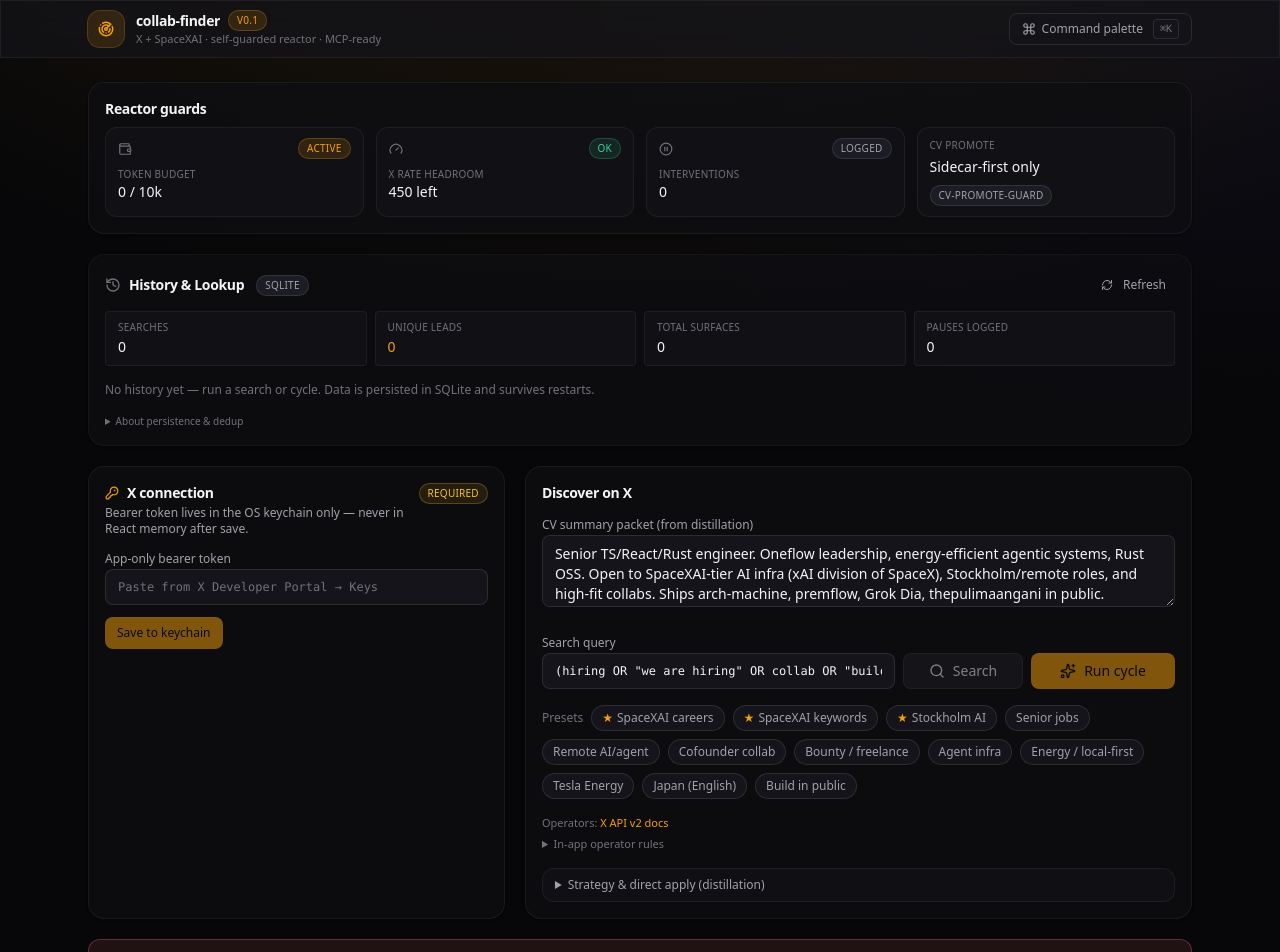
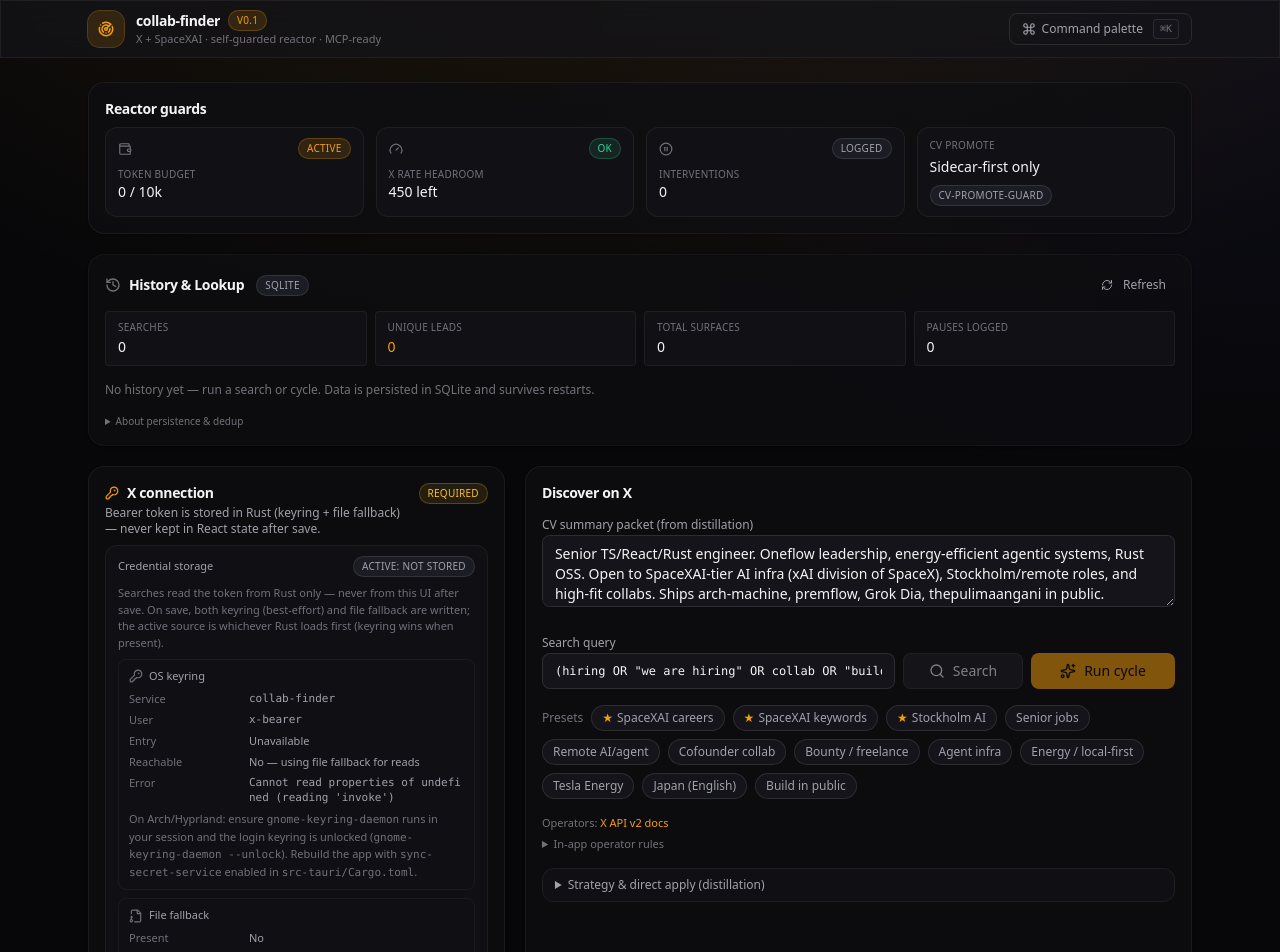
Before and after one commit to p10ns11y/collab-finder, a React (Vite) app: page / in a window 1280 px wide. Shown: the top 952 px of the page. Built offline with nearby package versions, Linux system fonts and the light colour scheme.

Commit message:
feat(ui): show credential storage source and file path
Wire get_x_bearer_storage through MVU, display keyring vs file fallback
in the credentials panel, and verify save/clear via storage status.

Co-authored-by: Grok Build <noreply@x.ai>

```diff
--- a/src/adapters/tauri/credentials-adapter.ts
+++ b/src/adapters/tauri/credentials-adapter.ts
@@ -1,10 +1,11 @@
+import type { BearerStorageStatus } from '../../core/domain/credentials'
 import type { CredentialsPort } from '../../ports/credentials-port'
 import { map } from '../../core/result'
 import { safeInvoke } from './safe-invoke'
 
 export function createTauriCredentialsPort(): CredentialsPort {
   return {
-    hasStored: () => safeInvoke<boolean>('has_x_bearer'),
+    getStorage: () => safeInvoke<BearerStorageStatus>('get_x_bearer_storage'),
     save: async (token) => {
       const result = await safeInvoke<void>('set_x_bearer', { token })
       return map(result, () => undefined)
@@ -16,8 +17,8 @@
 /** Bridge port (Result) → effect layer (throws via Promise rejection avoided). */
 export function credentialsPortForEffects(port: CredentialsPort) {
   return {
-    async hasStored() {
-      const result = await port.hasStored()
+    async getStorage() {
+      const result = await port.getStorage()
       if (!result.ok) throw result.error
       return result.value
     },
--- a/src/components/finder/credentials-panel.tsx
+++ b/src/components/finder/credentials-panel.tsx
@@ -1,16 +1,21 @@
-import { KeyRound, Loader2, ShieldCheck, Trash2 } from 'lucide-react'
+import { KeyRound, Loader2, Trash2 } from 'lucide-react'
+import type { BearerStorageStatus } from '../../core/domain/credentials'
+import { activeSourceLabel } from '../../core/domain/credentials'
 import type { ConnectionFlow } from '../../core/finder/flows'
 import { Badge } from '../ui/badge'
 import { Button } from '../ui/button'
 import { Card, CardContent, CardDescription, CardHeader, CardTitle } from '../ui/card'
 import { Input } from '../ui/input'
 import { Label } from '../ui/label'
+import { CredentialsStorageDetails } from './credentials-storage-details'
 
 type Props = {
   flow: ConnectionFlow
   draft: string
   notice: string | null
   busy: boolean
+  storage: BearerStorageStatus | null
+  checking: boolean
   onDraftChange: (draft: string) => void
   onSave: () => void
   onClear: () => void
@@ -21,12 +26,16 @@
   draft,
   notice,
   busy,
+  storage,
+  checking,
   onDraftChange,
   onSave,
   onClear,
 }: Props) {
   const connected = flow === 'connected' || flow === 'clearing'
-  const checking = flow === 'checking'
+  const isChecking = flow === 'checking' || checking
+
+  const activeLabel = storage ? activeSourceLabel(storage.active_source) : null
 
   return (
     <Card className="overflow-hidden">
@@ -37,15 +46,18 @@
             X connection
           </CardTitle>
           <CardDescription>
-            Bearer token lives in the OS keychain only — never in React memory after save.
+            Bearer token is stored in Rust (keyring + file fallback) — never kept in React state
+            after save.
           </CardDescription>
         </div>
-        <Badge tone={connected ? 'success' : checking ? 'neutral' : 'warning'}>
-          {checking ? 'Checking…' : connected ? 'Connected' : 'Required'}
+        <Badge tone={connected ? 'success' : isChecking ? 'neutral' : 'warning'}>
+          {isChecking ? 'Checking…' : connected ? 'Connected' : 'Required'}
         </Badge>
       </CardHeader>
       <CardContent className="space-y-3">
-        {!connected && !checking && (
+        <CredentialsStorageDetails storage={storage} checking={isChecking} />
+
+        {!connected && !isChecking && (
           <div className="space-y-2">
             <Label htmlFor="x-bearer">App-only bearer token</Label>
             <Input
@@ -60,14 +72,15 @@
             />
           </div>
         )}
-        {connected && (
-          <div className="flex items-center gap-2 rounded-lg border border-success/20 bg-success/5 px-3 py-2 text-xs text-success">
-            <ShieldCheck className="h-4 w-4 shrink-0" aria-hidden />
-            Keychain active — searches use Rust-side credentials.
-          </div>
+
+        {connected && activeLabel && (
+          <p className="text-xs text-success">
+            Connected — searches use <strong className="font-medium">{activeLabel}</strong>.
+          </p>
         )}
+
         <div className="flex flex-wrap gap-2">
-          {!connected && !checking && (
+          {!connected && !isChecking && (
             <Button
               variant="primary"
               size="sm"
@@ -75,7 +88,7 @@
               disabled={busy || !draft.trim()}
             >
               {busy ? <Loader2 className="h-3.5 w-3.5 animate-spin" aria-hidden /> : null}
-              Save to keychain
+              Save credentials
             </Button>
           )}
           {connected && (
--- /dev/null
+++ b/src/components/finder/credentials-storage-details.tsx
@@ -0,0 +1,124 @@
+import { AlertTriangle, FileKey, KeyRound, ShieldCheck } from 'lucide-react'
+import {
+  activeSourceLabel,
+  type BearerStorageStatus,
+} from '../../core/domain/credentials'
+import { Badge } from '../ui/badge'
+
+type Props = {
+  storage: BearerStorageStatus | null
+  checking: boolean
+}
+
+function Row({
+  label,
+  value,
+  mono,
+}: {
+  label: string
+  value: string
+  mono?: boolean
+}) {
+  return (
+    <div className="grid grid-cols-[7rem_1fr] gap-2 text-[11px] leading-snug">
+      <span className="text-ink-faint">{label}</span>
+      <span className={mono ? 'break-all font-mono text-ink-muted' : 'text-ink-muted'}>
+        {value}
+      </span>
+    </div>
+  )
+}
+
+export function CredentialsStorageDetails({ storage, checking }: Props) {
+  if (checking) {
+    return (
+      <p className="rounded-lg border border-border-subtle bg-surface-elevated/40 px-3 py-2 text-[11px] text-ink-faint">
+        Checking credential storage…
+      </p>
+    )
+  }
+
+  if (!storage) {
+    return null
+  }
+
+  const usingKeyring = storage.active_source === 'keyring'
+  const usingFile = storage.active_source === 'file'
+  const activeTone = usingKeyring ? 'success' : usingFile ? 'warning' : 'neutral'
+
+  return (
+    <div className="space-y-2 rounded-lg border border-border-subtle bg-surface-elevated/30 px-3 py-2.5">
+      <div className="flex flex-wrap items-center justify-between gap-2">
+        <span className="text-[11px] font-medium text-ink-muted">Credential storage</span>
+        <Badge tone={activeTone}>
+          Active: {activeSourceLabel(storage.active_source)}
+        </Badge>
+      </div>
+
+      <p className="text-[11px] text-ink-faint">
+        Searches read the token from Rust only — never from this UI after save. On save, both
+        keyring (best-effort) and file fallback are written; the active source is whichever Rust
+        loads first (keyring wins when present).
+      </p>
+
+      <div className="space-y-1.5 rounded-md border border-border-subtle/80 bg-background/40 px-2.5 py-2">
+        <div className="flex items-center gap-1.5 text-[11px] font-medium text-ink-muted">
+          {usingKeyring ? (
+            <ShieldCheck className="h-3.5 w-3.5 text-success" aria-hidden />
+          ) : (
+            <KeyRound className="h-3.5 w-3.5 text-ink-faint" aria-hidden />
+          )}
+          OS keyring
+        </div>
+        <Row label="Service" value={storage.keyring.service} mono />
+        <Row label="User" value={storage.keyring.user} mono />
+        <Row
+          label="Entry"
+          value={
+            storage.keyring.present
+              ? 'Present (encrypted by Secret Service / Keychain)'
+              : storage.keyring.reachable
+                ? 'Empty — not used for reads'
+                : 'Unavailable'
+          }
+        />
+        <Row
+          label="Reachable"
+          value={storage.keyring.reachable ? 'Yes' : 'No — using file fallback for reads'}
+        />
+        {storage.keyring.error && (
+          <Row label="Error" value={storage.keyring.error} mono />
+        )}
+        {!storage.keyring.reachable && (
+          <p className="text-[11px] text-ink-faint">
+            On Arch/Hyprland: ensure <span className="font-mono">gnome-keyring-daemon</span> runs
+            in your session and the login keyring is unlocked (
+            <span className="font-mono">gnome-keyring-daemon --unlock</span>). Rebuild the app with{' '}
+            <span className="font-mono">sync-secret-service</span> enabled in{' '}
+            <span className="font-mono">src-tauri/Cargo.toml</span>.
+          </p>
+        )}
+      </div>
+
+      <div className="space-y-1.5 rounded-md border border-border-subtle/80 bg-background/40 px-2.5 py-2">
+        <div className="flex items-center gap-1.5 text-[11px] font-medium text-ink-muted">
+          <FileKey className="h-3.5 w-3.5 text-ink-faint" aria-hidden />
+          File fallback
+        </div>
+        <Row
+          label="Present"
+          value={storage.file.present ? 'Yes (always written on save)' : 'No'}
+        />
+        {storage.file.path && <Row label="Path" value={storage.file.path} mono />}
+        <Row label="Encrypted" value={storage.file.encrypted ? 'Yes' : 'No — plaintext UTF-8'} />
+        <Row label="Permissions" value={storage.file.permissions} />
+        {storage.file.why_not_encrypted && (
+          <p className="flex gap-1.5 text-[11px] text-warning">
+            <AlertTriangle className="mt-0.5 h-3.5 w-3.5 shrink-0" aria-hidden />
+            {storage.file.why_not_encrypted}
+          </p>
+        )}
+      </div>
+    </div>
+  )
+}
--- /dev/null
+++ b/src/core/domain/credentials.ts
@@ -0,0 +1,37 @@
+/** Mirrors `secrets::BearerStorageStatus` from Rust (snake_case serde). */
+
+export type BearerActiveSource = 'keyring' | 'file' | 'none'
+
+export type BearerFileStorageInfo = {
+  present: boolean
+  path: string
+  encrypted: boolean
+  permissions: string
+  why_not_encrypted: string | null
+}
+
+export type BearerKeyringStorageInfo = {
+  present: boolean
+  service: string
+  user: string
+  reachable: boolean
+  error: string | null
+}
+
+export type BearerStorageStatus = {
+  connected: boolean
+  active_source: BearerActiveSource
+  file: BearerFileStorageInfo
+  keyring: BearerKeyringStorageInfo
+}
+
+export function activeSourceLabel(source: BearerActiveSource): string {
+  switch (source) {
+    case 'keyring':
+      return 'OS keyring (Secret Service)'
+    case 'file':
+      return 'Local file fallback'
+    default:
+      return 'Not stored'
+  }
+}
--- a/src/core/finder/effects.ts
+++ b/src/core/finder/effects.ts
@@ -8,7 +8,7 @@
 
 export type FinderPorts = {
   credentials: {
-    hasStored(): Promise<boolean>
+    getStorage(): Promise<import('../domain/credentials').BearerStorageStatus>
     save(token: string): Promise<void>
     clear(): Promise<void>
   }
@@ -30,11 +30,32 @@
 
 export function credentialsCheckCmd(ports: FinderPorts): Cmd<FinderMsg> {
   return (dispatch) => {
-    void fromPromise(ports.credentials.hasStored(), toAppError).then((result) => {
-      dispatch({
-        type: 'CredentialsChecked',
-        connected: result.ok ? result.value : false,
-      })
+    void fromPromise(ports.credentials.getStorage(), toAppError).then((result) => {
+      if (!result.ok) {
+        dispatch({
+          type: 'CredentialsChecked',
+          storage: {
+            connected: false,
+            active_source: 'none',
+            file: {
+              present: false,
+              path: '',
+              encrypted: false,
+              permissions: '0600',
+              why_not_encrypted: null,
+            },
+            keyring: {
+              present: false,
+              service: 'collab-finder',
+              user: 'x-bearer',
+              reachable: false,
+              error: result.error.message,
+            },
+          },
+        })
+        return
+      }
+      dispatch({ type: 'CredentialsChecked', storage: result.value })
     })
   }
 }
@@ -51,8 +72,17 @@
         dispatch({ type: 'CredentialsSaveFailed', error: result.error })
         return
       }
-      const verified = await ports.credentials.hasStored()
-      if (!verified) {
+      let storage: import('../domain/credentials').BearerStorageStatus
+      try {
+        storage = await ports.credentials.getStorage()
+      } catch (e) {
+        dispatch({
+          type: 'CredentialsSaveFailed',
+          error: toAppError(e),
+        })
+        return
+      }
+      if (!storage.connected) {
         dispatch({
           type: 'CredentialsSaveFailed',
           error: {
@@ -63,19 +93,26 @@
         })
         return
       }
-      dispatch({ type: 'CredentialsSaveSucceeded' })
+      dispatch({ type: 'CredentialsSaveSucceeded', storage })
     })
   }
 }
 
 export function credentialsClearCmd(ports: FinderPorts): Cmd<FinderMsg> {
   return (dispatch) => {
-    void fromPromise(ports.credentials.clear(), toAppError).then((result) => {
+    void fromPromise(ports.credentials.clear(), toAppError).then(async (result) => {
       if (!result.ok) {
         dispatch({ type: 'CredentialsClearFailed', error: result.error })
         return
       }
-      dispatch({ type: 'CredentialsClearSucceeded' })
+      let storage: import('../domain/credentials').BearerStorageStatus
+      try {
+        storage = await ports.credentials.getStorage()
+      } catch (e) {
+        dispatch({ type: 'CredentialsClearFailed', error: toAppError(e) })
+        return
+      }
+      dispatch({ type: 'CredentialsClearSucceeded', storage })
     })
   }
 }
--- a/src/core/finder/model.ts
+++ b/src/core/finder/model.ts
@@ -13,6 +13,7 @@
   Pause,
   SearchRun,
 } from '../domain/history'
+import type { BearerStorageStatus } from '../domain/credentials'
 import type { AppError } from '../error'
 
 export type CredentialsSlice = {
@@ -21,6 +22,7 @@
   draft: string
   busy: boolean
   notice: string | null
+  storage: BearerStorageStatus | null
 }
 
 export type HistorySlice = {
@@ -55,6 +57,7 @@
       draft: '',
       busy: false,
       notice: null,
+      storage: null,
     },
     search: idle(),
     cycle: idle(),
--- a/src/core/security/credentials-policy.ts
+++ b/src/core/security/credentials-policy.ts
@@ -22,7 +22,7 @@
   return err(
     appError(
       'credentials_missing',
-      'Connect X first — save your bearer token to the OS keychain.',
+      'Connect X first — save your bearer token (OS keyring preferred; file fallback if keyring unavailable).',
     ),
   )
 }
--- a/src/ports/credentials-port.ts
+++ b/src/ports/credentials-port.ts
@@ -1,8 +1,9 @@
+import type { BearerStorageStatus } from '../core/domain/credentials'
 import type { Result } from '../core/result'
 import type { AppError } from '../core/error'
 
 export type CredentialsPort = {
-  hasStored(): Promise<Result<boolean, AppError>>
+  getStorage(): Promise<Result<BearerStorageStatus, AppError>>
   save(token: string): Promise<Result<void, AppError>>
   clear(): Promise<Result<void, AppError>>
 }
--- a/src/view/finder-app-view.tsx
+++ b/src/view/finder-app-view.tsx
@@ -55,6 +55,8 @@
               draft={model.credentials.draft}
               notice={model.credentials.notice}
               busy={model.credentials.busy}
+              storage={model.credentials.storage}
+              checking={model.credentials.checking}
               onDraftChange={(draft) =>
                 dispatch({ type: 'CredentialsDraftChanged', draft })
               }
```
Also changed, not shown: src/core/finder/msg.ts (+4 -3 lines), src/core/finder/update.ts (+11 -3 lines).
